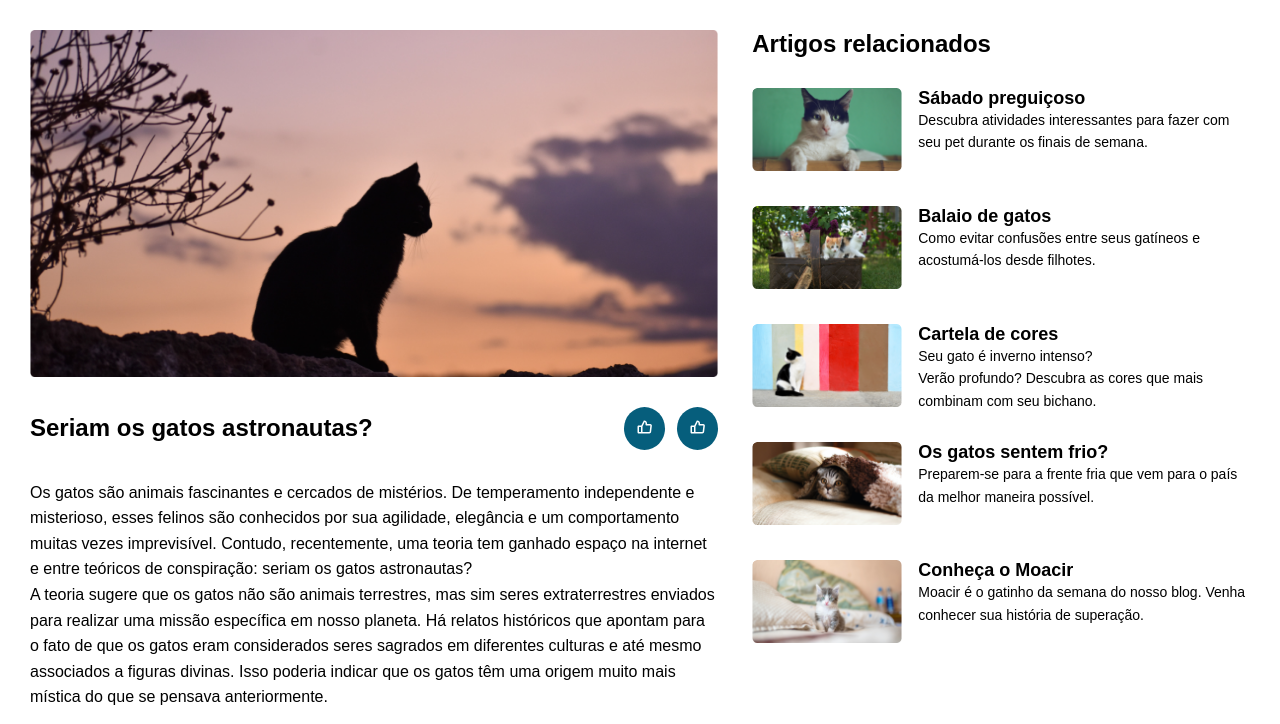
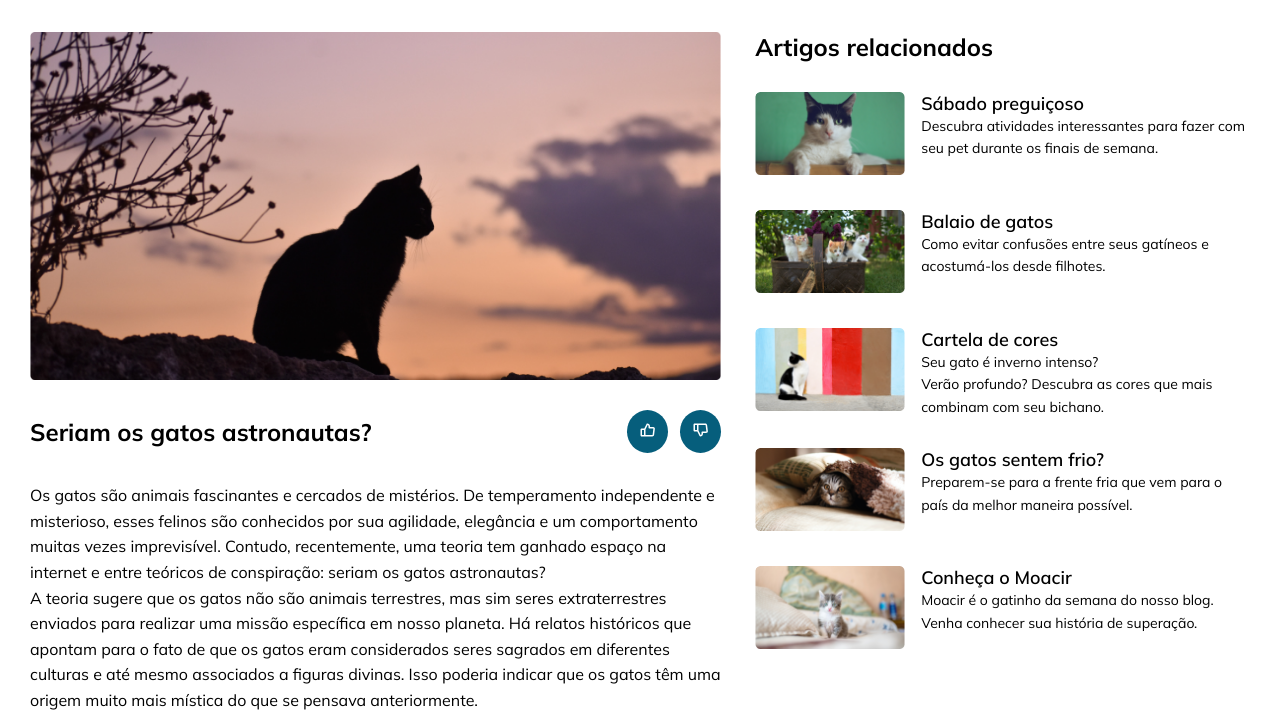
Before and after one commit to valtinhobranco/explorer-projeto-06-blog-de-gato, a plain HTML site: page index.html in a window 1280 px wide. Shown: the part 76-800 px from the top of the page. Drawn offline with Linux system fonts and the light colour scheme.

Commit message:
Ajusts Styles

```diff
--- a/index.html
+++ b/index.html
@@ -1,8 +1,12 @@
 <!DOCTYPE html>
 <html lang="pt-br">
 <head>
+    <link rel="preconnect" href="https://fonts.googleapis.com">
+    <link rel="preconnect" href="https://fonts.gstatic.com" crossorigin>
     <meta charset="UTF-8">
     <meta name="viewport" content="width=device-width, initial-scale=1.0">
+
+    <link href="https://fonts.googleapis.com/css2?family=Mulish:ital,wght@0,200..1000;1,200..1000&display=swap" rel="stylesheet">
     <link rel="stylesheet" href="style.css">
     <title>Explorer | Blog de gatos</title>
 </head>
@@ -34,10 +38,10 @@
                         </h1>
                         <div class="button-wrapper">
                             <button>
-                                <img src="/assets/images/link-icon.svg" alt="Gostei do artigo">
+                                <img src="assets/images/link-icon.svg" alt="Gostei do artigo">
                             </button>
                             <button>
-                                <img src="/assets/images/link-icon.svg" alt="Não gostei do artigo">
+                                <img src="assets/images/dislink-icon.svg" alt="Não gostei do artigo">
                             </button>
                         </div>
 
```
Also changed, not shown: assets/images/dislink-icon.svg (renamed from assets/images/deslink-icon.svg).
